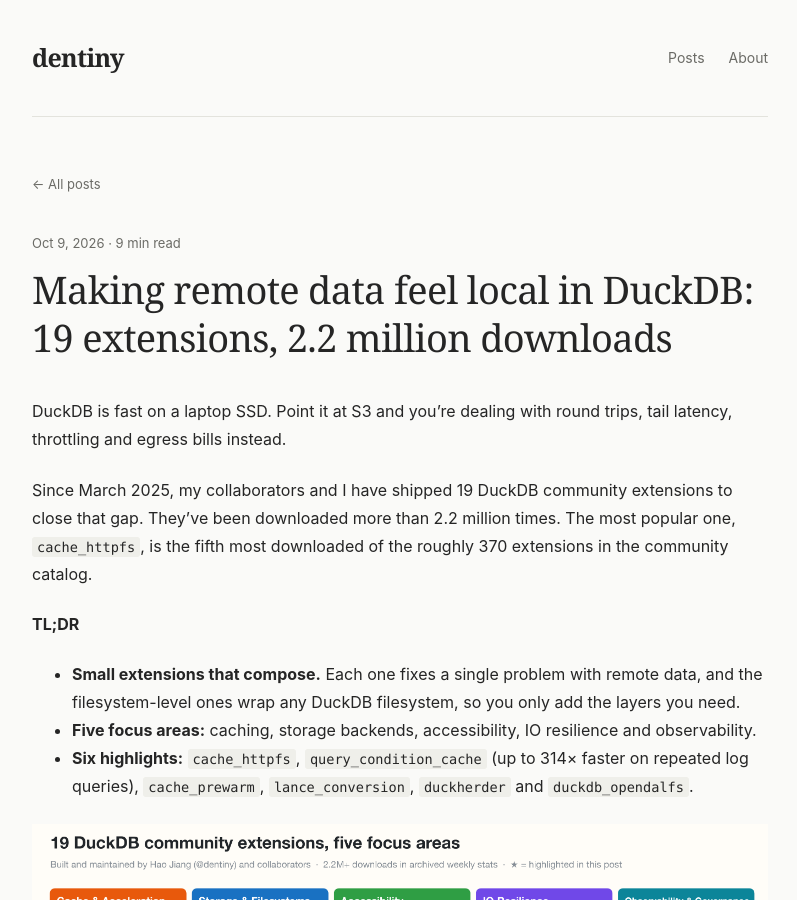
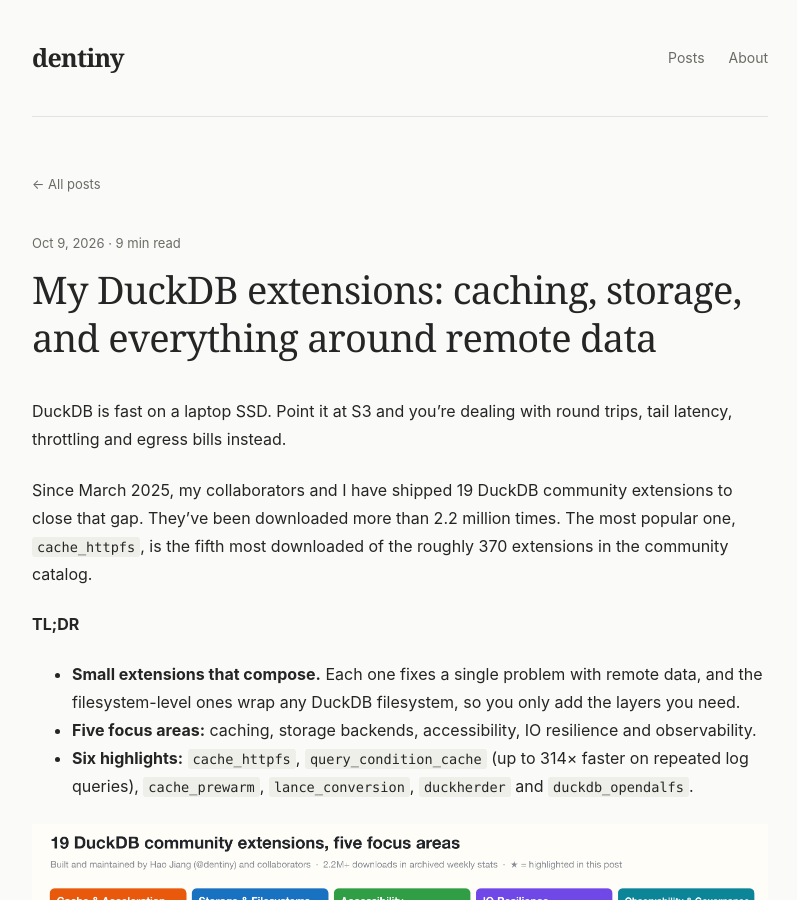
Before and after one commit to dentiny/dentiny.github.io, a Jekyll site: the page built from _posts/2026-10-09-duckdb-extensions.md, in a window 1280 px wide and 900 px high. Shown: the whole window, without its empty margins (240-1037 px from the left). Built offline with Jekyll 4.4.1, drawn with Linux system fonts in a browser that asks for light colours.

Commit message:
Retitle DuckDB extensions post

```diff
--- a/_posts/2026-10-09-duckdb-extensions.md
+++ b/_posts/2026-10-09-duckdb-extensions.md
@@ -1,5 +1,5 @@
 ---
-title: "Making remote data feel local in DuckDB: 19 extensions, 2.2 million downloads"
+title: "My DuckDB extensions: caching, storage, and everything around remote data"
 date: 2026-10-09 00:00:00 -0700
 description: "Nineteen DuckDB community extensions for caching, storage, accessibility, IO resilience and observability: what each one does, how they fit together, and how many people use them."
 tags: [DuckDB, Extensions, Storage, Caching]
```
